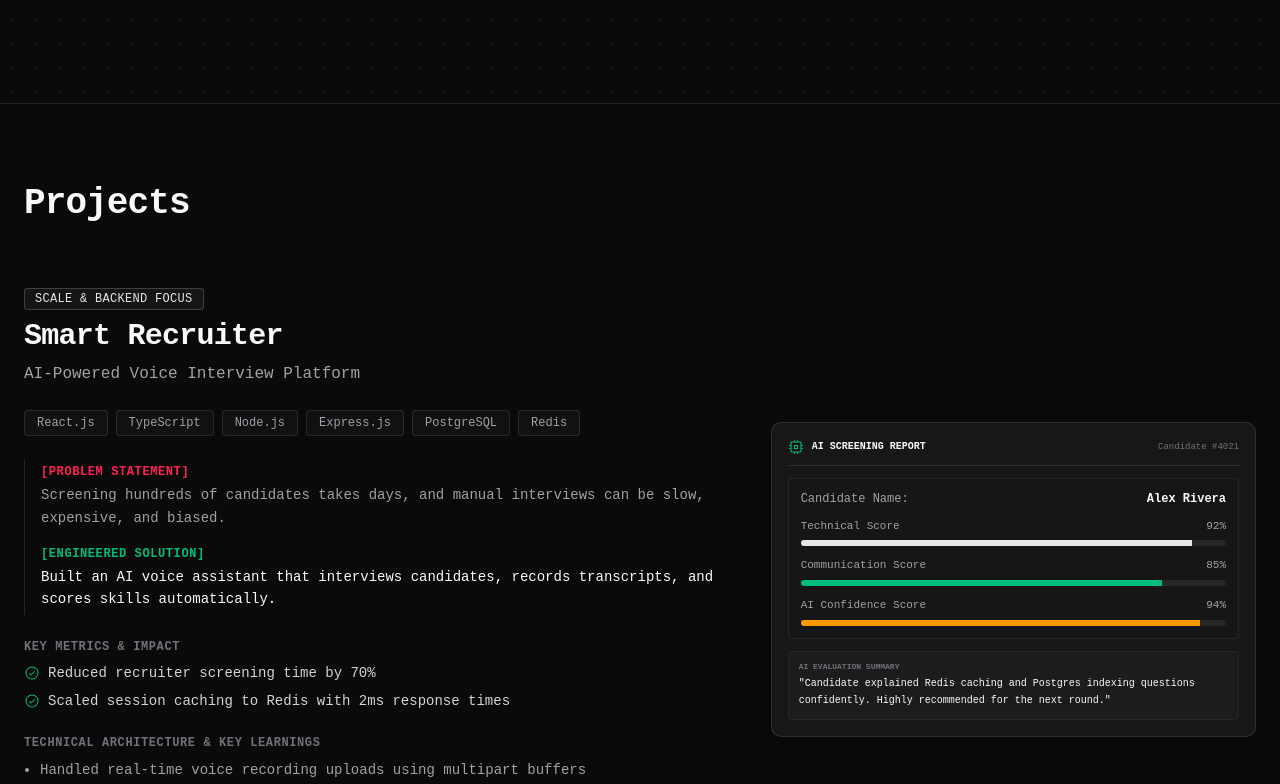
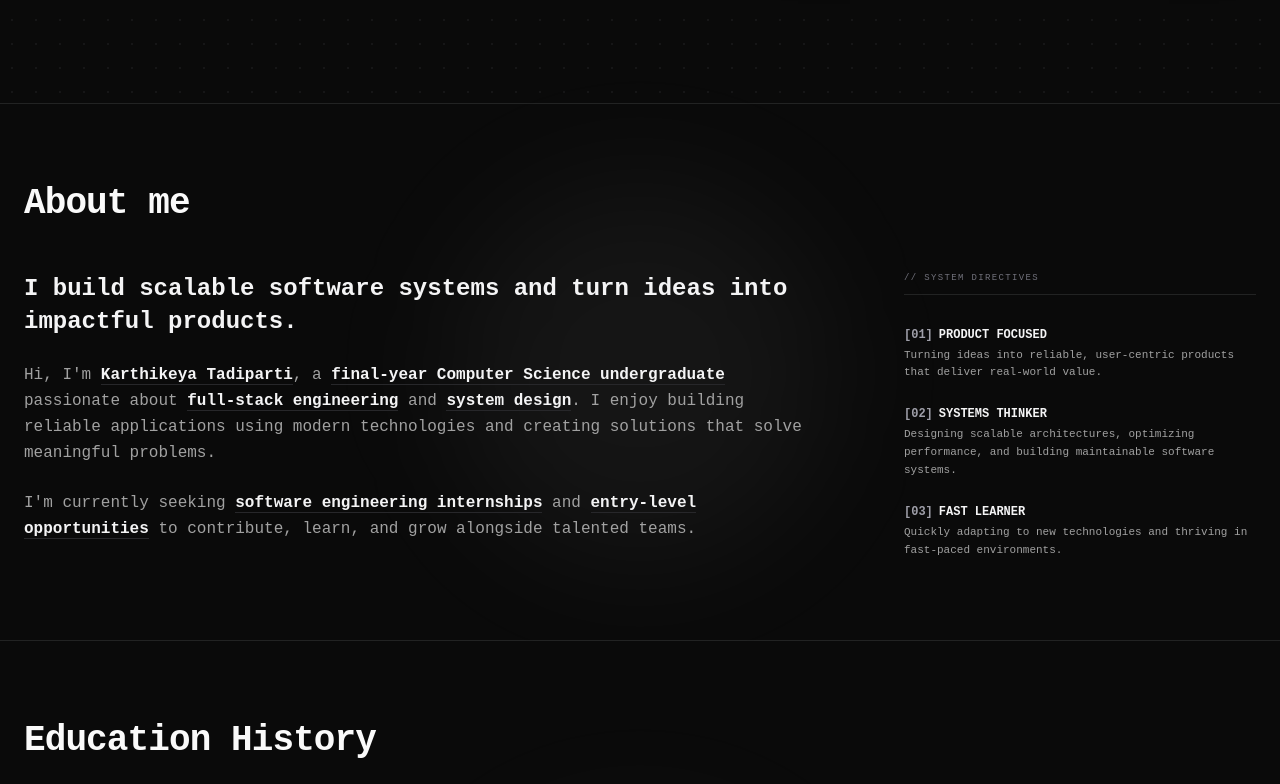
Before and after one commit to KarthikeyaTadiparti/new-portfolio, a React (Vite) app in the folder frontend/: page / in a window 1280 px wide. Shown: the part 616-1400 px from the top of the page. Built offline with nearby package versions, Linux system fonts and the light colour scheme.

Commit message:
Add about section and fix issues

```diff
--- /dev/null
+++ b/frontend/components/about-section.tsx
@@ -0,0 +1,83 @@
+import React from "react"
+
+export function AboutSection() {
+  // Highlights helper for typographic key terms
+  const Highlight = ({ children }: { children: React.ReactNode }) => (
+    <span className="text-zinc-900 dark:text-zinc-100 font-bold border-b border-zinc-200 dark:border-zinc-800 hover:border-zinc-400 dark:hover:border-zinc-500 hover:text-primary dark:hover:text-primary transition-all duration-200 cursor-help">
+      {children}
+    </span>
+  )
+
+  return (
+    <section id="about" className="py-20 px-6 max-w-7xl mx-auto w-full border-b border-border bg-background relative font-mono">
+      {/* Background visual breathing space gradient */}
+      <div className="absolute top-1/2 left-1/2 -translate-y-1/2 -translate-x-1/2 w-96 h-96 rounded-full bg-primary/5 blur-3xl pointer-events-none" />
+
+      {/* Section Header */}
+      <div className="flex flex-col mb-12 text-left">
+        {/* <span className="text-zinc-500 text-[10px] uppercase tracking-[0.2em] mb-2 block select-none">
+          // PROFILE / BRIEF
+        </span> */}
+        <h2 className="text-3xl md:text-4xl font-bold tracking-tight text-foreground">
+          About me
+        </h2>
+      </div>
+
+      {/* Grid Layout */}
+      <div className="grid grid-cols-1 lg:grid-cols-12 gap-12 lg:gap-16 items-start relative z-10">
+
+        {/* Left Column: Biography Narrative (8 cols) */}
+        <div className="lg:col-span-8 flex flex-col space-y-6 text-left">
+          <h3 className="text-xl md:text-2xl font-bold text-zinc-900 dark:text-zinc-100 leading-snug">
+            I build scalable software systems and turn ideas into impactful products.
+          </h3>
+
+          <p className="text-sm md:text-base text-muted-foreground leading-relaxed">
+            Hi, I'm <Highlight>Karthikeya Tadiparti</Highlight>, a <Highlight>final-year Computer Science undergraduate</Highlight> passionate about <Highlight>full-stack engineering</Highlight> and <Highlight>system design</Highlight>. I enjoy building reliable applications using modern technologies and creating solutions that solve meaningful problems.
+          </p>
+
+          <p className="text-sm md:text-base text-muted-foreground leading-relaxed">
+            I'm currently seeking <Highlight>software engineering internships</Highlight> and <Highlight>entry-level opportunities</Highlight> to contribute, learn, and grow alongside talented teams.
+          </p>
+        </div>
+
+        {/* Right Column: Directives Columns (4 cols) */}
+        <div className="lg:col-span-4 flex flex-col space-y-8 lg:pl-4 text-left">
+          <span className="text-zinc-500 text-[9px] uppercase tracking-[0.15em] border-b border-border pb-2 block select-none">
+            // SYSTEM DIRECTIVES
+          </span>
+
+          <div className="space-y-6">
+            <div className="space-y-1">
+              <h4 className="text-xs font-bold text-zinc-900 dark:text-zinc-100 flex items-center gap-1.5 select-none">
+                <span className="text-zinc-400 font-semibold">[01]</span> PRODUCT FOCUSED
+              </h4>
+              <p className="text-[11px] text-muted-foreground leading-relaxed font-mono">
+                Turning ideas into reliable, user-centric products that deliver real-world value.
+              </p>
+            </div>
+
+            <div className="space-y-1">
+              <h4 className="text-xs font-bold text-zinc-900 dark:text-zinc-100 flex items-center gap-1.5 select-none">
+                <span className="text-zinc-400 font-semibold">[02]</span> SYSTEMS THINKER
+              </h4>
+              <p className="text-[11px] text-muted-foreground leading-relaxed font-mono">
+                Designing scalable architectures, optimizing performance, and building maintainable software systems.
+              </p>
+            </div>
+
+            <div className="space-y-1">
+              <h4 className="text-xs font-bold text-zinc-900 dark:text-zinc-100 flex items-center gap-1.5 select-none">
+                <span className="text-zinc-400 font-semibold">[03]</span> FAST LEARNER
+              </h4>
+              <p className="text-[11px] text-muted-foreground leading-relaxed font-mono">
+                Quickly adapting to new technologies and thriving in fast-paced environments.
+              </p>
+            </div>
+          </div>
+        </div>
+
+      </div>
+    </section>
+  )
+}
--- a/frontend/components/education-section.tsx
+++ b/frontend/components/education-section.tsx
@@ -4,7 +4,6 @@ import {
   GraduationCap,
   BookOpen,
   Compass,
-  Sparkle,
   CheckCircle,
   Terminal
 } from "@phosphor-icons/react"
--- a/frontend/src/App.tsx
+++ b/frontend/src/App.tsx
@@ -2,15 +2,17 @@ import { HeroSection } from '@/components/hero-section'
 import { ProjectsSection } from '@/components/projects-section'
 import { SkillsSection } from '@/components/skills-section'
 import { EducationSection } from '@/components/education-section'
+import { AboutSection } from '@/components/about-section'
 
 function App() {
   return (
     <div className="min-h-screen bg-background text-foreground">
       <main>
         <HeroSection />
+        <AboutSection />
+        <EducationSection />
         <ProjectsSection />
         <SkillsSection />
-        <EducationSection />
       </main>
     </div>
   )
```
Also changed, not shown: 1 other file (tests, documents, lock files or other folders).
